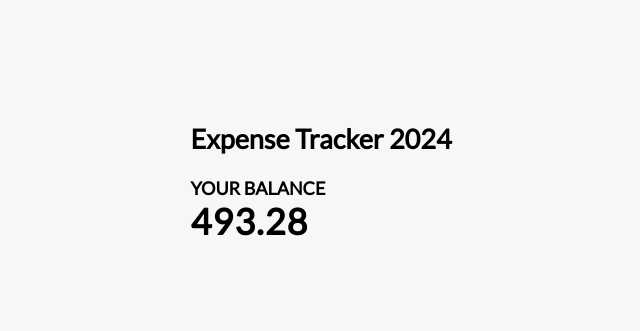
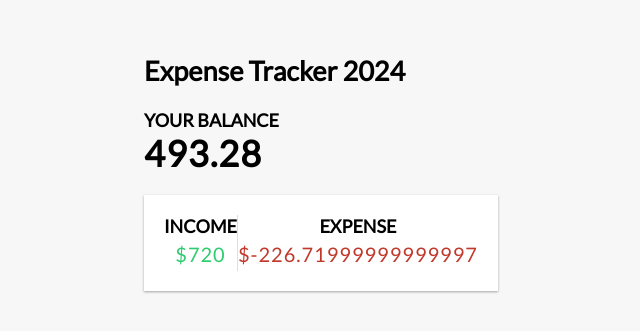
Before and after one commit to crobles-7/homework4, a Vue app: page / in a window 1280 px wide. Shown: the part 229-560 px from the top of the page, without its empty margins (319-959 px from the left). Built offline with nearby package versions, Linux system fonts and the light colour scheme.

Commit message:
Finished income expense component

```diff
--- a/src/App.vue
+++ b/src/App.vue
@@ -1,6 +1,7 @@
 <script setup>
   import Header from './components/Header.vue';
   import Balance from './components/Balance.vue';
+  import IncomeExpenses from './components/IncomeExpenses.vue';
   import {computed, ref} from 'vue';
 
   const transactions = ref([
@@ -16,12 +17,29 @@
     }, 0)
   })
 
+  const moneyIn = computed(()=>{
+    return transactions.value
+    .filter((x)=>x.amount>0)
+    .reduce((acc, x)=>{
+      return acc+x.amount
+    }, 0)
+  })
+
+  const moneyOut = computed(()=>{
+    return transactions.value
+    .filter((x)=>x.amount<0)
+    .reduce((acc, x)=>{
+      return acc+x.amount
+    }, 0)
+  })
+
 </script>
 
 <template>
   <Header></Header>
   <div id="container">
     <Balance :total="sum"></Balance>
+    <IncomeExpenses :income="moneyIn" :expense="moneyOut"></IncomeExpenses>
   </div>
 
 
--- /dev/null
+++ b/src/components/IncomeExpenses.vue
@@ -0,0 +1,28 @@
+<script setup>
+    import { defineProps } from 'vue';
+
+    const props = defineProps({
+        income:{
+            type: Number,
+            require: true,
+        },
+        expense:{
+            type: Number,
+            require: true,
+        }
+    })
+</script>
+
+<template>
+    <div class="inc-exp-container">
+        <div>
+            <h4>Income</h4>
+            <p id="money-plus" class="money plus">${{ income }}</p>
+        </div>
+        <div>
+            <h4>Expense</h4>
+            <p id="money-minus" class="money minus">${{ expense }}</p>
+        </div>
+    </div>
+
+</template>
```
